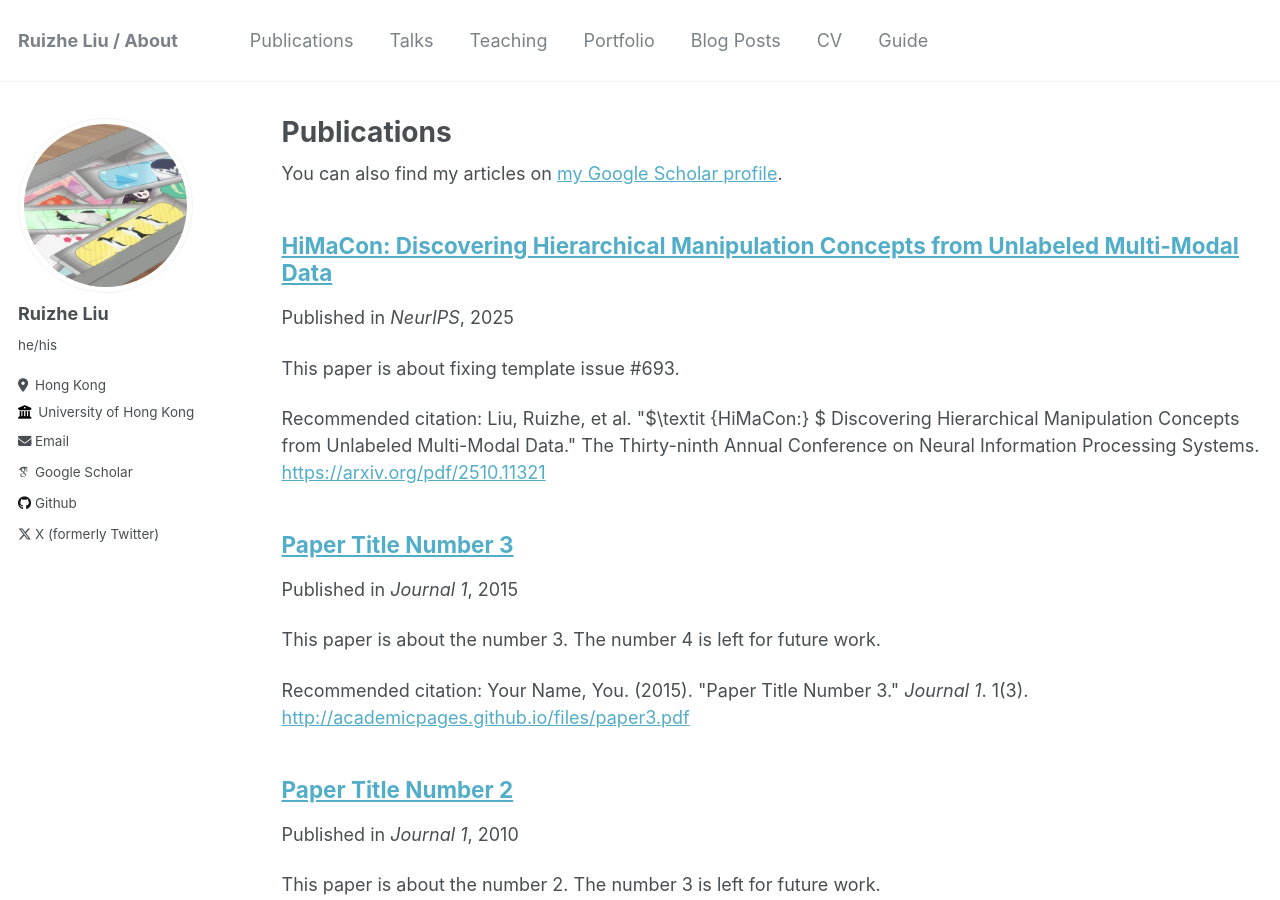
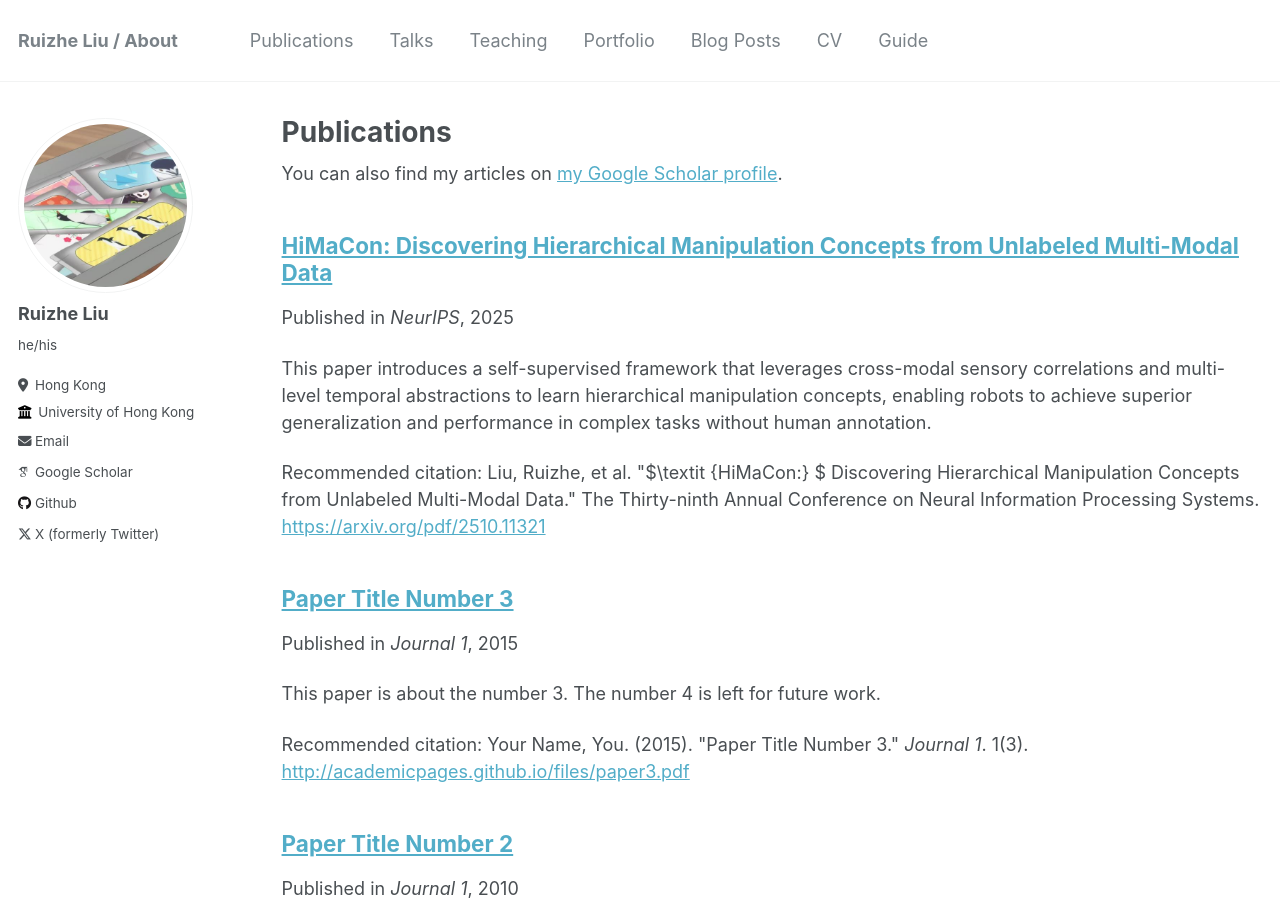
Before and after one commit to zrllrz/zrllrz.github.io, a Jekyll site: the page built from _pages/publications.md, in a window 1280 px wide and 900 px high. Built offline with Jekyll 4.4.1, drawn with Linux system fonts in a browser that asks for light colours; some web fonts are replaced.

Commit message:
Publications

```diff
--- a/_publications/2024-02-17-paper-title-number-4.md
+++ b/_publications/2024-02-17-paper-title-number-4.md
@@ -2,7 +2,7 @@
 title: "HiMaCon: Discovering Hierarchical Manipulation Concepts from Unlabeled Multi-Modal Data"
 collection: publications
 permalink: /publication/HiMaCon
-excerpt: 'This paper is about fixing template issue #693.'
+excerpt: 'This paper introduces a self-supervised framework that leverages cross-modal sensory correlations and multi-level temporal abstractions to learn hierarchical manipulation concepts, enabling robots to achieve superior generalization and performance in complex tasks without human annotation.'
 date: 2025-09-19
 venue: 'NeurIPS'
 paperurl: 'https://arxiv.org/pdf/2510.11321'
```
